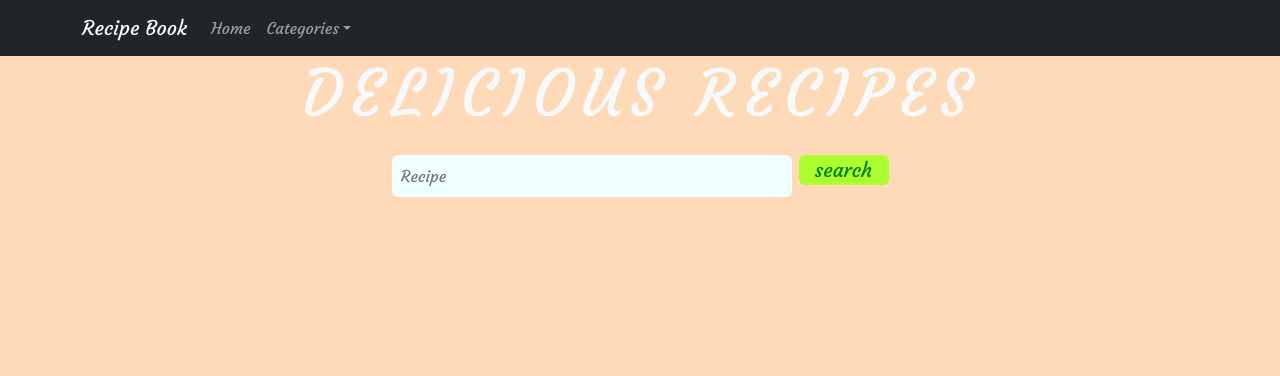
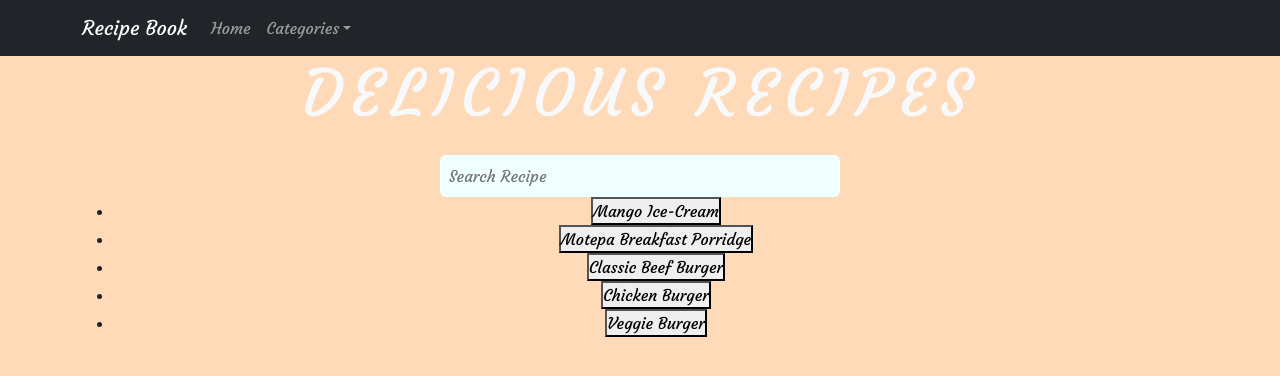
Before and after one commit to Nozzie-Dev/React-Recipe-Book-Website, a React (Create React App) app in the folder recipe-book-webapp/: page / in a window 1280 px wide. Shown: the top 376 px of the page. Built offline with nearby package versions, Linux system fonts and the light colour scheme.

Commit message:
restructuring for search filters

```diff
--- a/recipe-book-webapp/src/App.js
+++ b/recipe-book-webapp/src/App.js
@@ -1,4 +1,4 @@
-import React, { useState} from 'react';
+import React, { useState } from 'react';
 import { BrowserRouter as Router, Route, Routes } from 'react-router-dom';
 import Recipes from './components/Recipes';
 import Details from './components/Details';
@@ -15,9 +15,10 @@ const App = () => {
       title: "Mango Ice-Cream",
       shortDescription: "Mango ice cream is creamy and sweet combined with the great texture of mangoes. Made from sweet mango pulp",
       ingredients: ["3 mangoes, peeled and pureed", "1 teaspoon (5ml) mango essence", "1 tin condensed milk", "1.5 cups (375 ml) fresh cream, chilled"],
-      steps: ["Combine the mango puree, mango essence and condenced milk.","In a seperate bowl, whip the cream till soft peaks form, about 3 minutes.","Fold the condensed-milk mixture into the whipped cream.","Pour into freezer-safe dish and cover tightly with cling wrap. Freeze for at least 5 hours or overnight."],
+      steps: ["Combine the mango puree, mango essence and condensed milk.","In a separate bowl, whip the cream till soft peaks form, about 3 minutes.","Fold the condensed-milk mixture into the whipped cream.","Pour into freezer-safe dish and cover tightly with cling wrap. Freeze for at least 5 hours or overnight."],
       prepTime: "15 minutes plus 5 hours or overnight in freezer.",
       serves: "4 cups (1l)",
+      category: "desserts",
       image: ""
     },
     {
@@ -29,6 +30,7 @@ const App = () => {
       prepTime: "5 minutes plus 1 day for fermenting",
       cookTime: "20 minutes",
       serves: "6",
+      category: "appetizers",
       image: ""
     },
     {
@@ -40,6 +42,7 @@ const App = () => {
       prepTime: "10 minutes",
       cookTime: "10 minutes",
       serves: "4",
+      category: "main-course",
       image: ""
     },
     {
@@ -51,6 +54,7 @@ const App = () => {
       prepTime: "15 minutes",
       cookTime: "12 minutes",
       serves: "4",
+      category: "main-course",
     },
     {
       id: 5,
@@ -61,6 +65,7 @@ const App = () => {
       prepTime: "15 minutes",
       cookTime: "10 minutes",
       serves: "4",
+      category: "main-course",
       image: "logo192.png"
     }
   ]);
@@ -72,7 +77,7 @@ const App = () => {
         <Route path="/" element={<Home recipes={recipes} />} />
         <Route path="/recipes" element={<Recipes recipes={recipes} />} />
         <Route path="/recipe/:id" element={<Details recipes={recipes} />} />
-        <Route path="/category/:categoryName" element={<Category />} />
+        <Route path="/category/:categoryName" element={<Category recipes={recipes} />} />
       </Routes>
     </Router>
   );
--- a/recipe-book-webapp/src/components/Category.js
+++ b/recipe-book-webapp/src/components/Category.js
@@ -1,27 +1,24 @@
-// src/pages/Category.js
 import React from 'react';
-import { useParams } from 'react-router-dom';
-import { recipes } from '../allrecipes';
-import './Category.css'; // Import custom CSS for styling
+import { useParams, Link } from 'react-router-dom';
 
-const Category = () => {
+const Category = ({ recipes }) => {
   const { categoryName } = useParams();
-  const categoryRecipes = recipes[categoryName] || [];
+  const filteredRecipes = recipes.filter(recipe => recipe.category === categoryName);
 
   return (
     <div>
       <h1>{categoryName.charAt(0).toUpperCase() + categoryName.slice(1)} Recipes</h1>
-      <div className="recipes-container">
-        {categoryRecipes.map(recipe => (
-          <div key={recipe.id} className="recipe-card">
-            <h2>{recipe.name}</h2>
-            <img src={recipe.image} alt={recipe.name} className="recipe-image" />
-            <p>{recipe.description}</p>
-            <h3>Instructions:</h3>
-            <p>{recipe.instructions}</p>
-          </div>
+      <ul>
+        {filteredRecipes.map(recipe => (
+          <li key={recipe.id}>
+            <h2>{recipe.title}</h2>
+            <p>{recipe.shortDescription}</p>
+            <Link to={`/recipe/${recipe.id}`}>
+              <button>View Recipe</button>
+            </Link>
+          </li>
         ))}
-      </div>
+      </ul>
     </div>
   );
 };
--- a/recipe-book-webapp/src/components/Details.js
+++ b/recipe-book-webapp/src/components/Details.js
@@ -8,6 +8,10 @@ const Details = ({ recipes }) => {
   if (!recipe) {
     return <p>Recipe not found!</p>;
   }
+
+  const currentIndex = recipes.findIndex(r => r.id === parseInt(id));
+  const previousRecipe = recipes[currentIndex - 1];
+  const nextRecipe = recipes[currentIndex + 1];
 
   return (
     <div>
@@ -26,7 +30,10 @@ const Details = ({ recipes }) => {
         ))}
       </ol>
       <Link to="/"><button>Back to Recipes List</button></Link>
-      {/* Can we add previous/next button here that allows to switch between recipes without returning to the list? */}
+      <div>
+        {previousRecipe && <Link to={`/recipe/${previousRecipe.id}`}><button>Previous</button></Link>}
+        {nextRecipe && <Link to={`/recipe/${nextRecipe.id}`}><button>Next</button></Link>}
+      </div>
     </div>
   );
 };
--- a/recipe-book-webapp/src/components/Header.js
+++ b/recipe-book-webapp/src/components/Header.js
@@ -1,10 +1,18 @@
-import React from 'react';
+import React, { useState } from 'react';
 import { Link } from 'react-router-dom';
-import { recipes } from '../allrecipes';
 
-export default function Header({children,title,styleClass}) {
+export default function Header({ children, title, styleClass, recipes }) {
+  const [searchTerm, setSearchTerm] = useState('');
 
-    return(
+  const handleSearch = (e) => {
+    setSearchTerm(e.target.value);
+  };
+
+  const filteredRecipes = recipes.filter(recipe =>
+    recipe.title.toLowerCase().includes(searchTerm.toLowerCase())
+  );
+
+  return (
     <header>
       <div className="container-fluid">
         <div className={'row align-items-center'}>
@@ -12,20 +20,28 @@ export default function Header({children,title,styleClass}) {
             <h1 className='text-light text-uppercase display-3 letter-spacing text-slanted'>{title}</h1>
             <div className='container'>
               <div className='searchBar'>
-          <input type='text' placeholder='Recipe'/>
-          <Link to={`./recipes.js/${recipes.id}`}>
-            <button>search</button>
-          </Link>
-
+                <input
+                  type='text'
+                  placeholder='Search Recipe'
+                  value={searchTerm}
+                  onChange={handleSearch}
+                />
               </div>
               <div>
-
+                <ul>
+                  {filteredRecipes.map(recipe => (
+                    <li key={recipe.id}>
+                      <Link to={`/recipe/${recipe.id}`}>
+                        <button>{recipe.title}</button>
+                      </Link>
+                    </li>
+                  ))}
+                </ul>
               </div>
             </div>
           </div>
         </div>
       </div>
-
     </header>
   );
 }
--- a/recipe-book-webapp/src/components/Home.js
+++ b/recipe-book-webapp/src/components/Home.js
@@ -1,14 +1,10 @@
-// Home.js
 import React, { Component } from 'react';
-import Header from '../components/Header'
+import Header from './Header';
 
-export default class Home extends Component{
+export default class Home extends Component {
   render() {
     return (
-    <Header title= "Delicious Recipes">
-
-    </Header>
-
+      <Header title="Delicious Recipes" recipes={this.props.recipes} />
     );
   }
 }
--- a/recipe-book-webapp/src/components/Navbar.js
+++ b/recipe-book-webapp/src/components/Navbar.js
@@ -4,7 +4,7 @@ import { Link } from 'react-router-dom';
 
 const MyNavbar = () => {
   return (
-    <Navbar bg="dark" variant="dark" expand="lg"> {/* bg-dark and variant-dark for dark background */}
+    <Navbar bg="dark" variant="dark" expand="lg">
       <Container>
         <Navbar.Brand as={Link} to="/">Recipe Book</Navbar.Brand>
         <Navbar.Toggle aria-controls="basic-navbar-nav" />
--- a/recipe-book-webapp/src/components/Recipes.js
+++ b/recipe-book-webapp/src/components/Recipes.js
@@ -10,13 +10,15 @@ const Recipes = ({ recipes }) => {
           <li key={recipe.id}>
             <h2>{recipe.title}</h2>
             <p>{recipe.shortDescription}</p>
-            {/* Is it neccessary to add headings to these */}
+            <h4>Prep Time</h4>
             <p>{recipe.prepTime}</p>
+            <h4>Serves</h4>
             <p>{recipe.serves}</p>
+            <h4>Cook Time</h4>
             <p>{recipe.cookTime}</p>
             <Link to={`/recipe/${recipe.id}`}>
-            <button>View Recipe</button>
-          </Link>
+              <button>View Recipe</button>
+            </Link>
           </li>
         ))}
       </ul>
```
Lines whose indentation alone changed are shown as unchanged.
